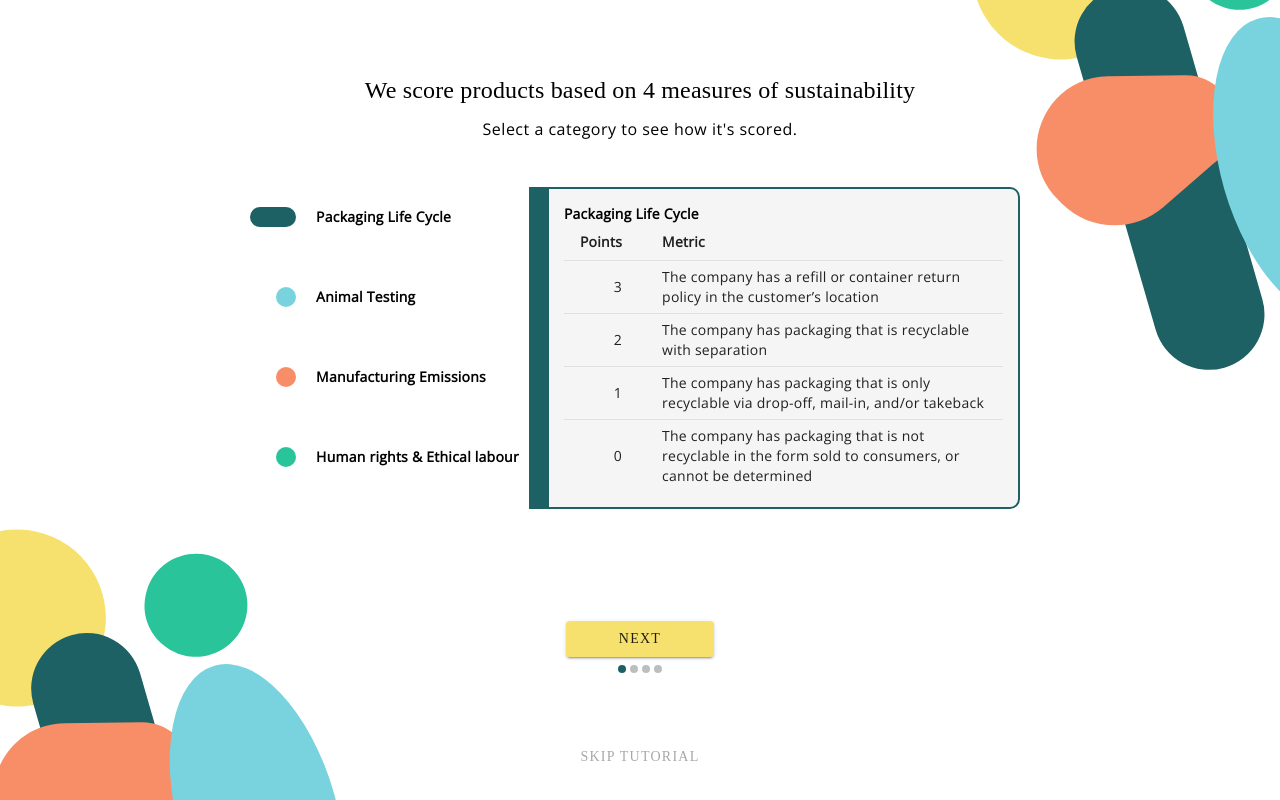
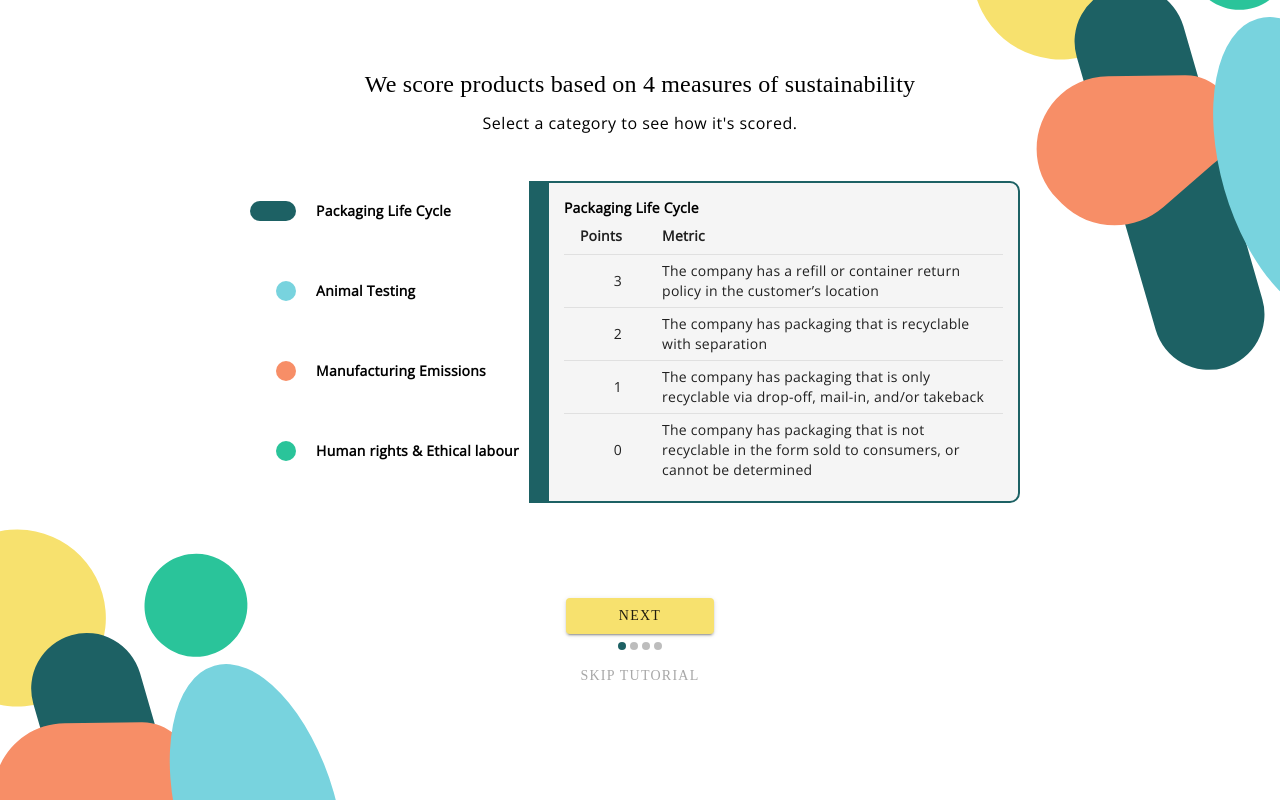
Before and after one commit to Cosmelo/cosmelo-web, a React (Create React App) app: page / in a window 1280 px wide. Built offline with nearby package versions, Linux system fonts and the light colour scheme; a web font is replaced by a local one.

Commit message:
Update nav buttons css (#7)

```diff
--- a/src/App.js
+++ b/src/App.js
@@ -20,8 +20,7 @@ const useStyles = makeStyles((theme) => ({
     alignItems: "center",
   },
   navContainer: {
-    position: "fixed",
-    bottom: "119px",
+    position: "relative",
   },
   backButton: {
     display: "inline-block",
@@ -45,8 +44,6 @@ const useStyles = makeStyles((theme) => ({
     paddingBottom: "10px",
   },
   skipButton: {
-    position: "fixed",
-    bottom: "25px",
     paddingTop: "10px",
     paddingBottom: "10px",
     "&:hover": { background: "none" },
@@ -81,7 +78,7 @@ const useStyles = makeStyles((theme) => ({
     justifyContent: "center",
     alignItems: "center",
     margin: "20px",
-    padding: "50px",
+    height: "550px",
   },
 }));
 
```
